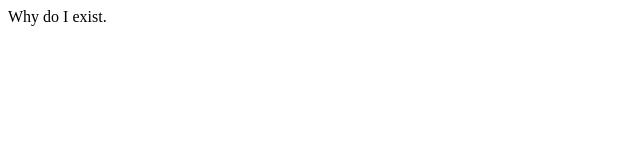
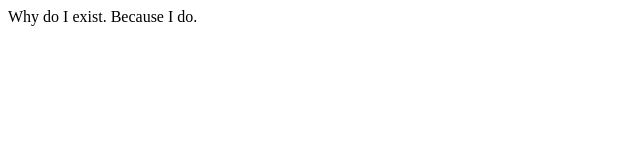
Before and after one commit to TimothySimth/TimothySimth.github.io, a plain HTML site: page index.html in a window 1280 px wide. Shown: the full height of the page, 0-640 px from the left. Drawn offline with Linux system fonts and the light colour scheme.

Commit message:
Update index.html

```diff
--- a/index.html
+++ b/index.html
@@ -4,6 +4,6 @@
     <title>Home Page</title>
 </head>
 <body>
-    Why do I exist.
+    Why do I exist. Because I do.
 </body>
 </html>
```
